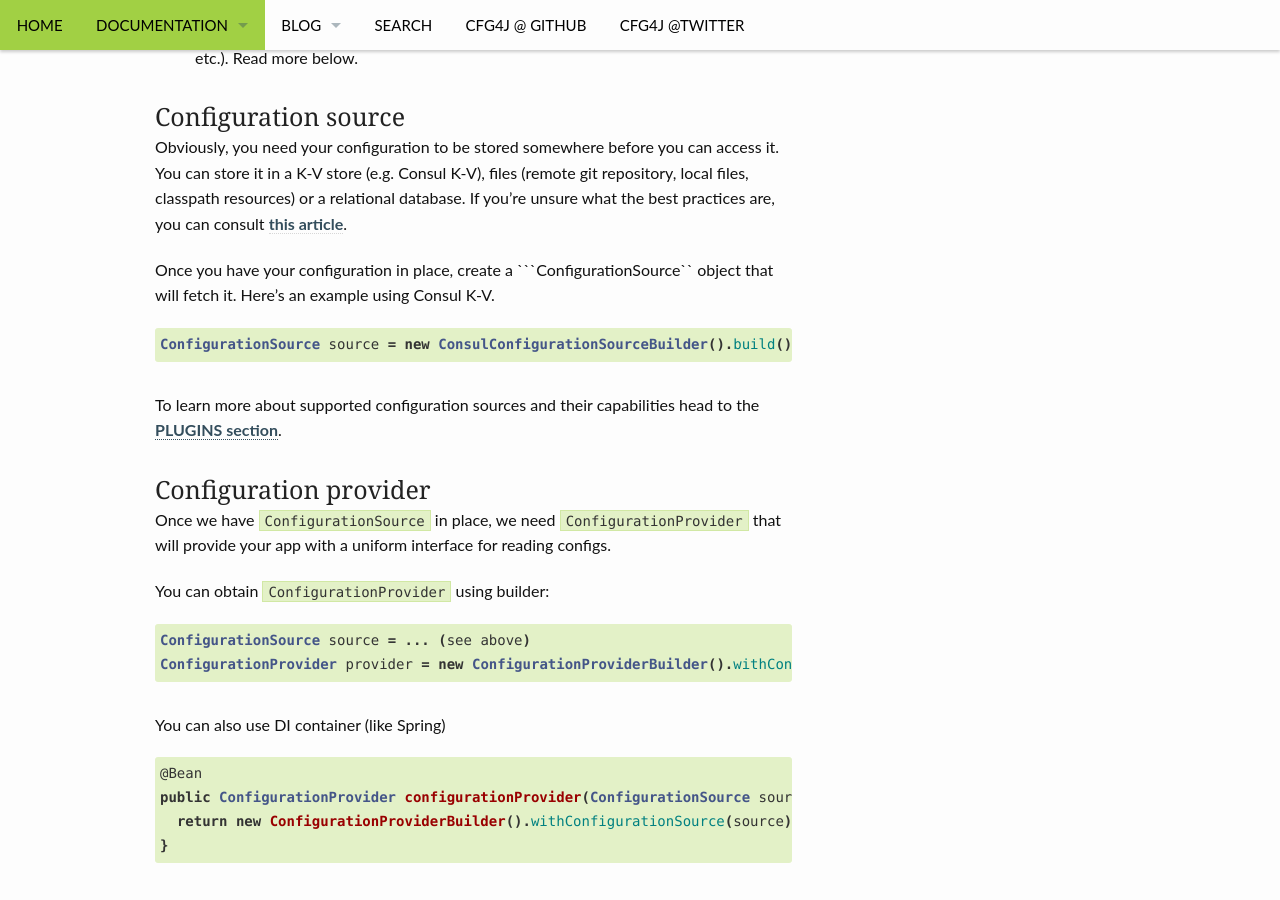
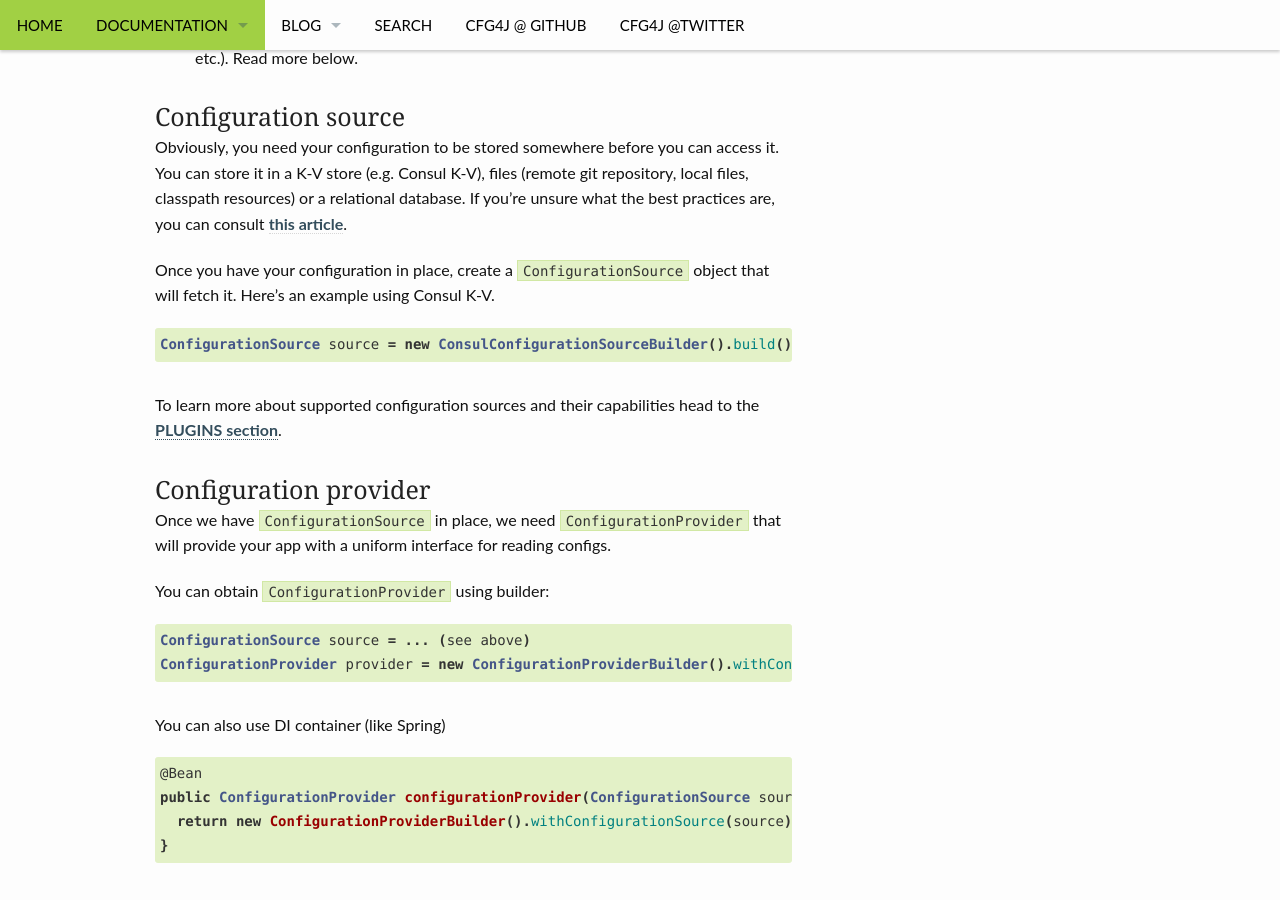
Before and after one commit to cfg4j/cfg4j.github.io, a Jekyll site: the page built from pages/releases/latest.md, in a window 1280 px wide and 900 px high, scrolled down 3416 px. Built offline with Jekyll 4.4.1, drawn with Linux system fonts in a browser that asks for light colours.

Commit message:
Small backtick missing

````diff
--- a/pages/releases/latest.md
+++ b/pages/releases/latest.md
@@ -143,7 +143,7 @@ Obviously, you need your configuration to be stored somewhere before you can acc
 files (remote git repository, local files, classpath resources) or a relational database. If you're unsure what the best practices are,
 you can consult [this article]().
 
-Once you have your configuration in place, create a ```ConfigurationSource`` object that will fetch it. Here's an example using Consul K-V.
+Once you have your configuration in place, create a ```ConfigurationSource``` object that will fetch it. Here's an example using Consul K-V.
 
 {% highlight java %}
 ConfigurationSource source = new ConsulConfigurationSourceBuilder().build();
````
